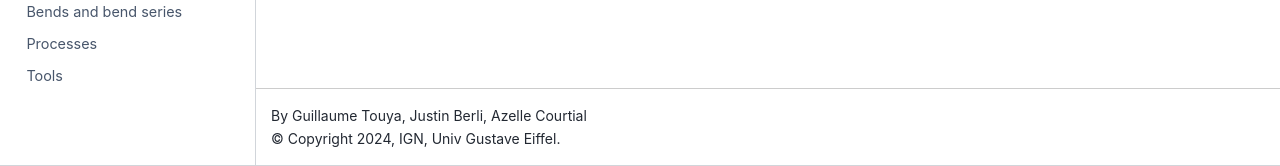
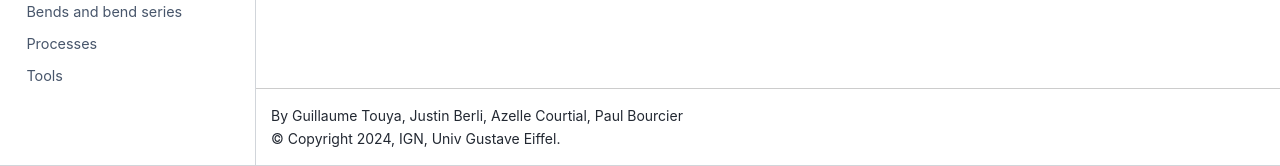
Before and after one commit to LostInZoom/cartagen, a Sphinx documentation site: the page built from docs/_reference.rst, in a window 1280 px wide. Shown: the part 734-900 px from the top of the page. Built offline with Sphinx 7.4.7 and the Sphinx Book theme 1.1.4, drawn with Linux system fonts in a browser that asks for light colours.

Commit message:
Add 'Paul Bourcier' in authors

```diff
--- a/docs/conf.py
+++ b/docs/conf.py
@@ -13,7 +13,7 @@ import cartagen
 
 project = 'cartagen'
 copyright = '2024, IGN, Univ Gustave Eiffel'
-author = 'Guillaume Touya, Justin Berli, Azelle Courtial'
+author = 'Guillaume Touya, Justin Berli, Azelle Courtial, Paul Bourcier'
 release = cartagen.__version__.split("+")[0]
 
 # -- General configuration ---------------------------------------------------
```
